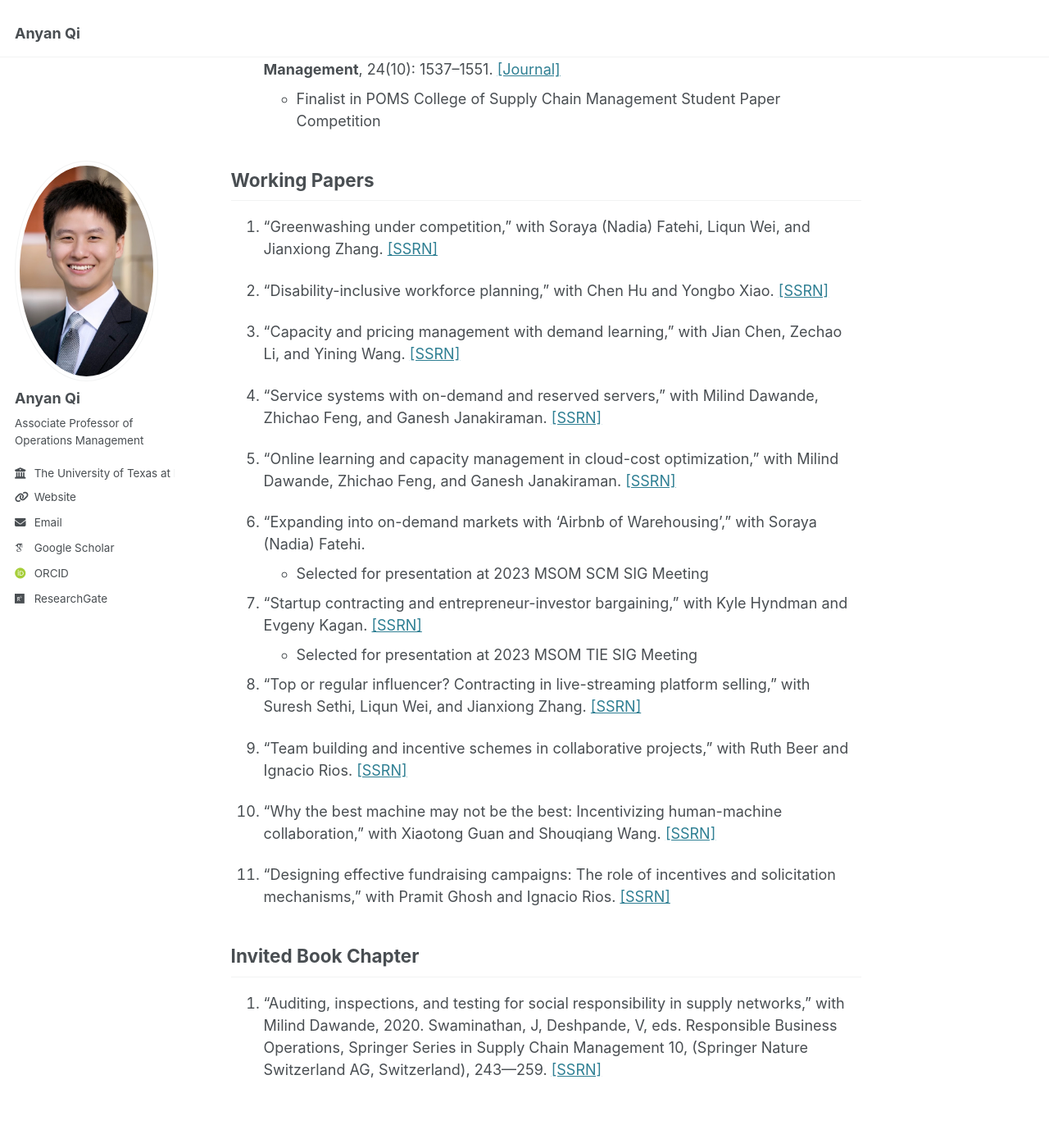
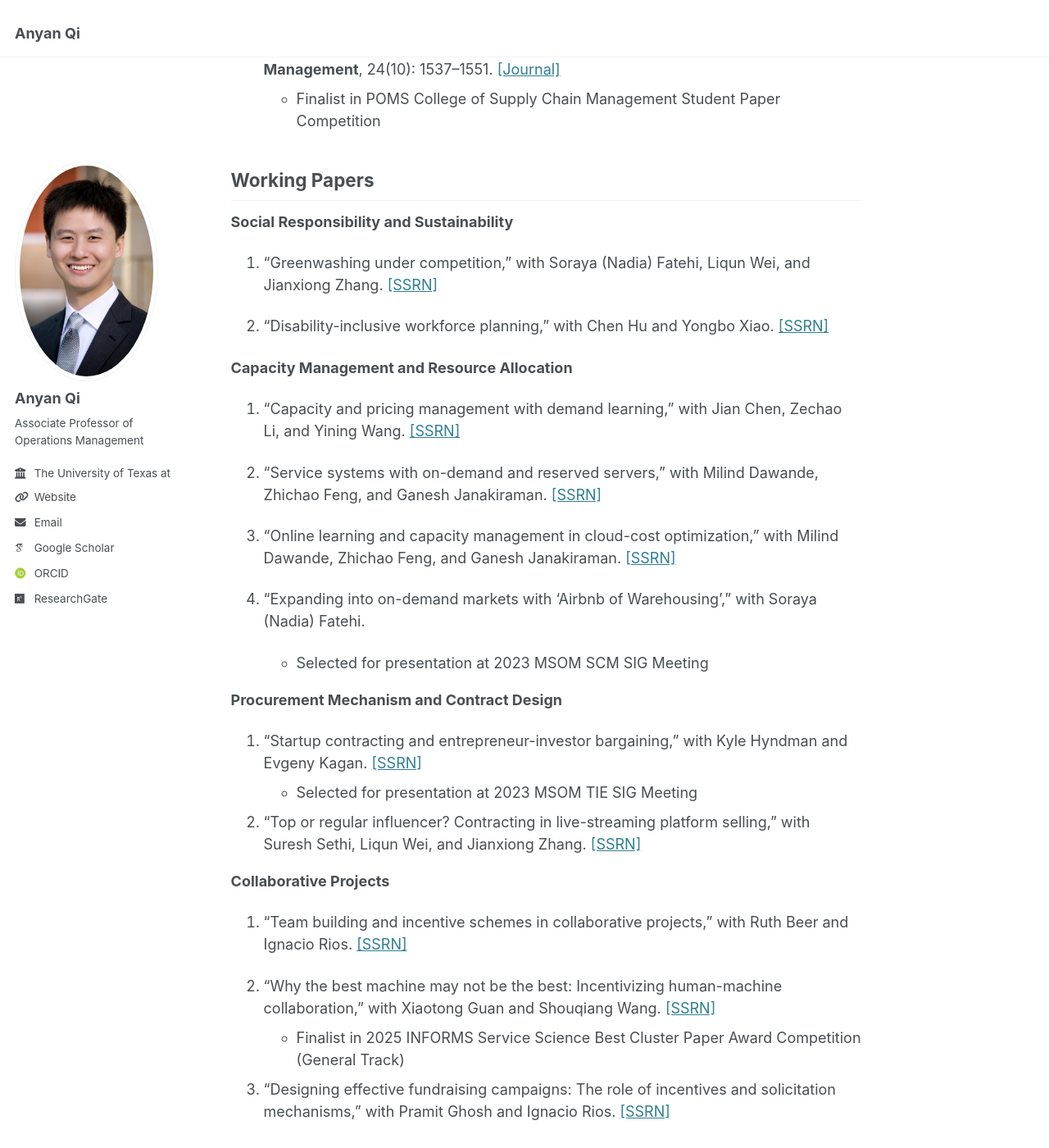
Before and after one commit to qi-anyan/qi-anyan.github.io, a Jekyll site: the page built from _pages/about.md, in a window 1280 px wide and 1400 px high, scrolled down 2391 px. Shown: the whole window at 82% size. Built offline with Jekyll 4.4.1, drawn with Linux system fonts in a browser that asks for light colours; some web fonts are replaced.

Commit message:
Initial commit

```diff
--- a/_pages/about.md
+++ b/_pages/about.md
@@ -63,9 +63,13 @@ Journal Papers
 Working Papers
 ------
 
+**Social Responsibility and Sustainability**
+
 1. "Greenwashing under competition,”  with Soraya (Nadia) Fatehi, Liqun Wei, and Jianxiong Zhang. [[SSRN]](https://papers.ssrn.com/sol3/papers.cfm?abstract_id=4433364)
 
 1. "Disability-inclusive workforce planning,” with Chen Hu and Yongbo Xiao. [[SSRN]](https://papers.ssrn.com/sol3/papers.cfm?abstract_id=5355014)
+
+**Capacity Management and Resource Allocation**
 
 1. "Capacity and pricing management with demand learning," with Jian Chen, Zechao Li, and Yining Wang. [[SSRN]](https://papers.ssrn.com/sol3/papers.cfm?abstract_id=4414361)
 
@@ -76,14 +80,19 @@ Working Papers
 1. "Expanding into on-demand markets with ‘Airbnb of Warehousing’,”  with Soraya (Nadia) Fatehi.
     - Selected for presentation at 2023 MSOM SCM SIG Meeting
 
+**Procurement Mechanism and Contract Design**
+
 1. "Startup contracting and entrepreneur-investor bargaining," with Kyle Hyndman and Evgeny Kagan. [[SSRN]](https://papers.ssrn.com/sol3/papers.cfm?abstract_id=3844516)
     - Selected for presentation at 2023 MSOM TIE SIG Meeting
 
 1. "Top or regular influencer? Contracting in live-streaming platform selling," with Suresh Sethi, Liqun Wei, and Jianxiong Zhang. [[SSRN]](https://papers.ssrn.com/sol3/papers.cfm?abstract_id=3668390)
 
+**Collaborative Projects**
+
 1. "Team building and incentive schemes in collaborative projects," with Ruth Beer and Ignacio Rios. [[SSRN]](https://papers.ssrn.com/sol3/papers.cfm?abstract_id=4872792)
 
 1. "Why the best machine may not be the best: Incentivizing human-machine collaboration," with Xiaotong Guan and Shouqiang Wang. [[SSRN]](https://papers.ssrn.com/sol3/papers.cfm?abstract_id=5283571)
+    - Finalist in 2025 INFORMS Service Science Best Cluster Paper Award Competition (General Track)
 
 1. "Designing effective fundraising campaigns: The role of incentives and solicitation mechanisms," with Pramit Ghosh and Ignacio Rios. [[SSRN]](https://papers.ssrn.com/sol3/papers.cfm?abstract_id=5384776)
 
```
Also changed, not shown: 1 other file.
